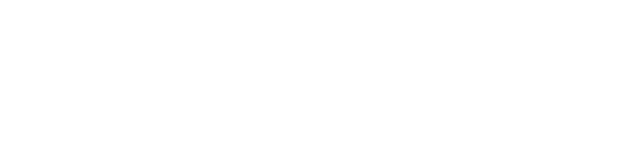
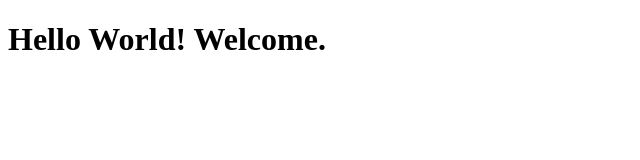
Before and after one commit to chardi90/JS_Plugin_Tests, a plain HTML site: page index.html in a window 1280 px wide. Shown: the whole page, without its empty margins (0-640 px from the left). Drawn offline with nearby package versions, Linux system fonts and the light colour scheme.

Commit message:
Installed typwriter plugin + applied to welcome phrase using JS

```diff
--- a/index.html
+++ b/index.html
@@ -3,6 +3,7 @@
   <head>
     <meta charset="UTF-8" />
     <meta name="viewport" content="width=device-width, initial-scale=1.0" />
+    <script src="https://unpkg.com/typewriter-effect@latest/dist/core.js"></script>
     <title>CSS in JavaScript</title>
     <style>
       button {
@@ -15,10 +16,12 @@
         margin: 0 auto;
         margin-top: 20px;
         padding: 15px 20px;
+        text-shadow: 0 1px 2px rgba(0, 0, 0, 0.15);
       }
     </style>
   </head>
   <body>
+    <h1></h1>
     <script src="index.js"></script>
   </body>
 </html>
--- a/index.js
+++ b/index.js
@@ -0,0 +1,6 @@
+new Typewriter("h1", {
+  strings: "Hello World! Welcome.",
+  autoStart: true,
+  cursor: "",
+  delay: 10,
+});
```
